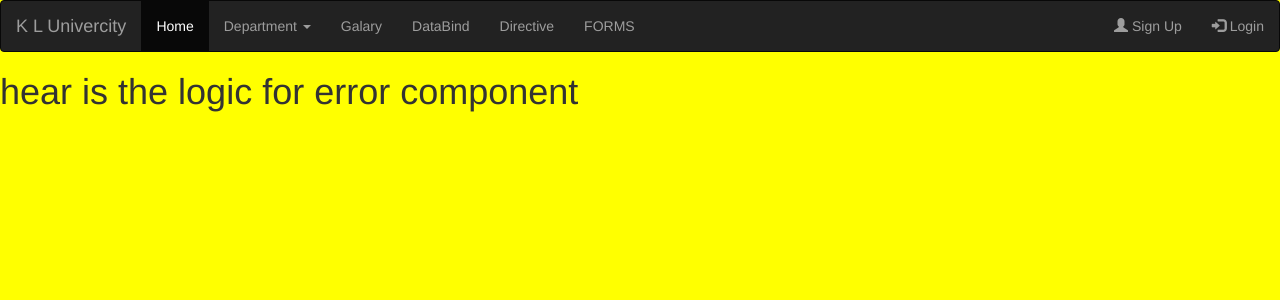
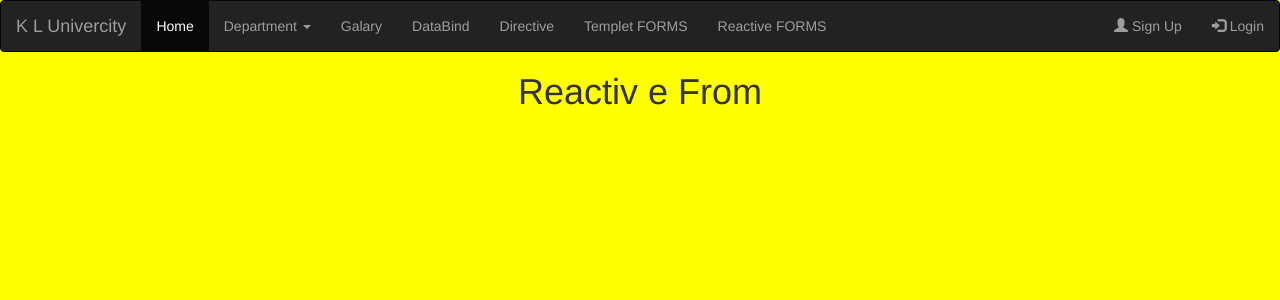
Before and after one commit to Thaneshwara848/KLU-, an Angular app: page /rec in a window 1280 px wide. Shown: the top 300 px of the page. Built offline with nearby package versions, Linux system fonts and the light colour scheme.

Commit message:
validaton Demo

```diff
--- a/src/app/app-routing.module.ts
+++ b/src/app/app-routing.module.ts
@@ -7,9 +7,13 @@ import { FormsComponent } from './forms/forms.component';
 import { GalaryComponent } from './galary/galary.component';
 import { HomeComponent } from './home/home.component';
 import { LoginComponent } from './login/login.component';
+import { ReactivefromComponent } from './reactivefrom/reactivefrom.component';
 import { RegisterComponent } from './register/register.component';
 
 const routes: Routes = [
+  {
+    path:'rec',component:ReactivefromComponent
+  },
   {
     path:'form',component:FormsComponent
   },
--- a/src/app/app.component.html
+++ b/src/app/app.component.html
@@ -16,7 +16,8 @@
         <li><a routerLink="galary">Galary </a></li>
         <li><a routerLink="data">DataBind </a></li>
         <li><a routerLink="directive">Directive </a></li>
-        <li><a routerLink="form">FORMS  </a></li>
+        <li><a routerLink="form"> Templet FORMS  </a></li>
+        <li><a routerLink="rec"> Reactive  FORMS  </a></li>
       </ul>
       <ul class="nav navbar-nav navbar-right">
         <li><a routerLink="register"><span class="glyphicon glyphicon-user"></span> Sign Up</a></li>
--- a/src/app/app.module.ts
+++ b/src/app/app.module.ts
@@ -12,7 +12,8 @@ import { DatabindComponent } from './databind/databind.component';
 import { DemocheckComponent } from './democheck/democheck.component';
 import { DirectiveComponent } from './directive/directive.component';
 import { FormsComponent } from './forms/forms.component';
-import { FormsModule, ReactiveFormsModule } from '@angular/forms'; // <== add the imports!
+import { FormsModule, ReactiveFormsModule } from '@angular/forms';
+import { ReactivefromComponent } from './reactivefrom/reactivefrom.component'; // <== add the imports!
 
 
 @NgModule({
@@ -26,7 +27,8 @@ import { FormsModule, ReactiveFormsModule } from '@angular/forms'; // <== add th
     DatabindComponent,
     DemocheckComponent,
     DirectiveComponent,
-    FormsComponent
+    FormsComponent,
+    ReactivefromComponent
   ],
   imports: [
     BrowserModule,
--- /dev/null
+++ b/src/app/reactivefrom/reactivefrom.component.html
@@ -0,0 +1,3 @@
+<div style="text-align: center;">
+    <h1> Reactiv e From</h1>
+</div>
```
Also changed, not shown: src/app/reactivefrom/reactivefrom.component.ts (added, +10 -0 lines), src/app/reactivefrom/reactivefrom.component.css (added), 1 other file (tests, documents, lock files or other folders).
